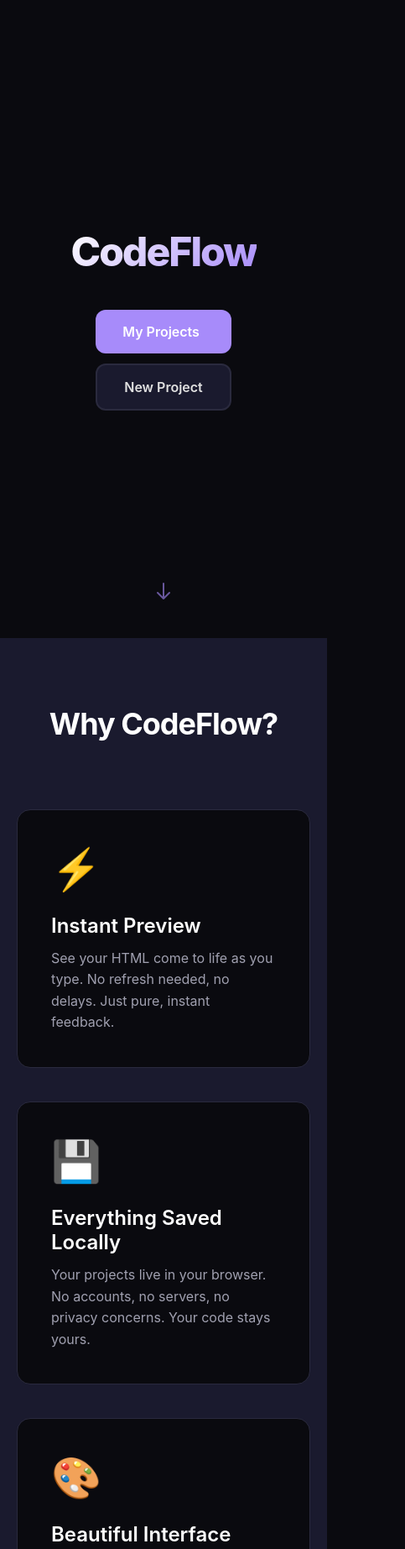
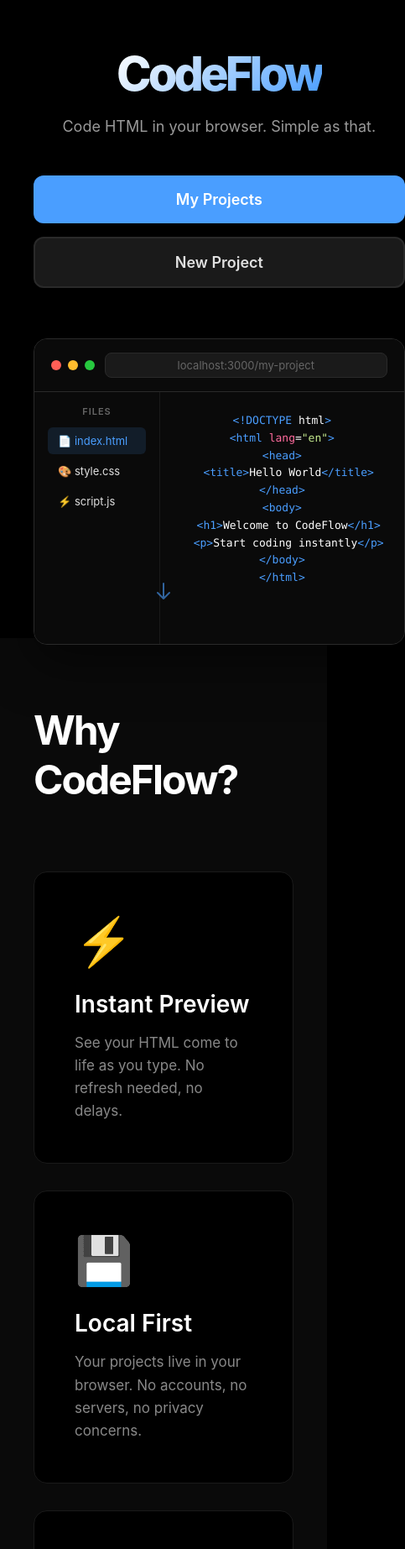
Before and after one commit to madebyliamm/CodeFlow, a plain HTML site: page index.html in a window 390 px wide. Shown: the top 1845 px of the page at 84% size, 483 px wide, since content can reach past the window. Drawn offline with Linux system fonts and the light colour scheme.

Commit message:
Refactor index.html for improved layout and styles

```diff
--- a/index.html
+++ b/index.html
@@ -13,7 +13,7 @@
 
         body {
             font-family: -apple-system, BlinkMacSystemFont, 'Segoe UI', Roboto, Oxygen, Ubuntu, Cantarell, sans-serif;
-            background: #0a0a0f;
+            background: #000000;
             color: #ffffff;
             overflow-x: hidden;
         }
@@ -21,45 +21,56 @@
         /* Hero Section */
         .hero {
             height: 90vh;
-            display: flex;
-            flex-direction: column;
+            display: grid;
+            grid-template-columns: 1fr 1fr;
             align-items: center;
-            justify-content: center;
-            gap: 40px;
+            padding: 0 80px;
+            gap: 80px;
             position: relative;
         }
 
+        .hero-content {
+            animation: slideInLeft 0.8s ease-out;
+        }
+
+        @keyframes slideInLeft {
+            from {
+                opacity: 0;
+                transform: translateX(-40px);
+            }
+            to {
+                opacity: 1;
+                transform: translateX(0);
+            }
+        }
+
         .logo {
-            font-size: 72px;
+            font-size: 120px;
             font-weight: 800;
-            letter-spacing: -2px;
-            background: linear-gradient(135deg, #ffffff 0%, #a78bfa 100%);
+            letter-spacing: -4px;
+            background: linear-gradient(135deg, #ffffff 0%, #4a9eff 100%);
             -webkit-background-clip: text;
             -webkit-text-fill-color: transparent;
             background-clip: text;
-            animation: fadeIn 0.8s ease-out;
+            margin-bottom: 24px;
+            line-height: 1;
         }
 
-        @keyframes fadeIn {
-            from {
-                opacity: 0;
-                transform: translateY(-20px);
-            }
-            to {
-                opacity: 1;
-                transform: translateY(0);
-            }
+        .tagline {
+            font-size: 24px;
+            color: #999;
+            margin-bottom: 48px;
+            font-weight: 400;
         }
 
         .hero-buttons {
             display: flex;
-            gap: 20px;
-            animation: fadeIn 0.8s ease-out 0.2s backwards;
+            gap: 16px;
         }
 
         .btn {
-            padding: 16px 32px;
-            font-size: 16px;
+            padding: 18px 36px;
+            font-size: 18px;
             font-weight: 600;
             border: none;
             border-radius: 12px;
@@ -70,208 +81,328 @@
         }
 
         .btn-primary {
-            background: #a78bfa;
+            background: #4a9eff;
             color: #ffffff;
         }
 
         .btn-primary:hover {
-            background: #b99dfb;
+            background: #5aafff;
             transform: translateY(-2px);
-            box-shadow: 0 8px 24px rgba(167, 139, 250, 0.3);
+            box-shadow: 0 12px 32px rgba(74, 158, 255, 0.4);
         }
 
         .btn-secondary {
-            background: #1a1a2e;
+            background: #1a1a1a;
             color: #e0e0e0;
-            border: 2px solid #2a2a3e;
+            border: 2px solid #2a2a2a;
         }
 
         .btn-secondary:hover {
-            background: #2a2a3e;
-            border-color: #a78bfa;
+            background: #2a2a2a;
+            border-color: #4a9eff;
             transform: translateY(-2px);
         }
+
+        /* Browser Mockup */
+        .browser-mockup {
+            perspective: 1000px;
+            animation: slideInRight 0.8s ease-out;
+        }
+
+        @keyframes slideInRight {
+            from {
+                opacity: 0;
+                transform: translateX(40px);
+            }
+            to {
+                opacity: 1;
+                transform: translateX(0);
+            }
+        }
+
+        .browser-window {
+            background: #0a0a0a;
+            border: 1px solid #2a2a2a;
+            border-radius: 16px;
+            overflow: hidden;
+            box-shadow: 0 20px 60px rgba(0, 0, 0, 0.5);
+            transition: transform 0.3s ease;
+            transform-style: preserve-3d;
+        }
+
+        .browser-header {
+            background: #0a0a0a;
+            padding: 16px 20px;
+            border-bottom: 1px solid #2a2a2a;
+            display: flex;
+            align-items: center;
+            gap: 12px;
+        }
+
+        .browser-dots {
+            display: flex;
+            gap: 8px;
+        }
+
+        .browser-dot {
+            width: 12px;
+            height: 12px;
+            border-radius: 50%;
+        }
+
+        .browser-dot.red { background: #ff5f56; }
+        .browser-dot.yellow { background: #ffbd2e; }
+        .browser-dot.green { background: #27c93f; }
+
+        .browser-url {
+            flex: 1;
+            background: #1a1a1a;
+            border: 1px solid #2a2a2a;
+            border-radius: 8px;
+            padding: 6px 12px;
+            font-size: 13px;
+            color: #666;
+        }
+
+        .browser-content {
+            display: flex;
+            height: 400px;
+        }
+
+        .browser-sidebar {
+            width: 200px;
+            background: #0a0a0a;
+            border-right: 1px solid #1a1a1a;
+            padding: 16px;
+        }
+
+        .sidebar-title {
+            font-size: 11px;
+            text-transform: uppercase;
+            letter-spacing: 1px;
+            color: #666;
+            margin-bottom: 12px;
+            font-weight: 600;
+        }
+
+        .file-item {
+            padding: 8px 12px;
+            margin: 4px 0;
+            border-radius: 6px;
+            font-size: 13px;
+            color: #e0e0e0;
+            display: flex;
+            align-items: center;
+            gap: 8px;
+            transition: background 0.2s;
+        }
+
+        .file-item.active {
+            background: #4a9eff20;
+            color: #4a9eff;
+        }
+
+        .browser-editor {
+            flex: 1;
+            background: #0a0a0a;
+            padding: 24px;
+            font-family: 'Monaco', 'Menlo', 'Consolas', monospace;
+            font-size: 13px;
+            line-height: 1.6;
+            overflow: hidden;
+        }
+
+        .code-line {
+            display: block;
+            white-space: pre;
+        }
+
+        .code-tag { color: #4a9eff; }
+        .code-attr { color: #ff6b9d; }
+        .code-string { color: #c3e88d; }
+        .code-comment { color: #666; }
 
         .scroll-indicator {
             position: absolute;
             bottom: 40px;
+            left: 50%;
+            transform: translateX(-50%);
             animation: bounce 2s infinite;
         }
 
         @keyframes bounce {
             0%, 20%, 50%, 80%, 100% {
-                transform: translateY(0);
+                transform: translateX(-50%) translateY(0);
             }
             40% {
-                transform: translateY(-10px);
+                transform: translateX(-50%) translateY(-10px);
             }
             60% {
-                transform: translateY(-5px);
+                transform: translateX(-50%) translateY(-5px);
             }
         }
 
         .scroll-indicator svg {
             width: 24px;
             height: 24px;
-            stroke: #a78bfa;
+            stroke: #4a9eff;
             opacity: 0.6;
         }
 
         /* Features Section */
         .features {
             min-height: 100vh;
-            background: #1a1a2e;
-            padding: 120px 40px;
+            background: #0a0a0a;
+            padding: 120px 80px;
         }
 
         .features-container {
-            max-width: 1200px;
+            max-width: 1400px;
             margin: 0 auto;
         }
 
         .section-title {
-            font-size: 48px;
+            font-size: 64px;
             font-weight: 700;
-            text-align: center;
             margin-bottom: 80px;
-            letter-spacing: -1px;
+            letter-spacing: -2px;
         }
 
         .features-grid {
             display: grid;
-            grid-template-columns: repeat(auto-fit, minmax(300px, 1fr));
-            gap: 40px;
-            margin-bottom: 80px;
+            grid-template-columns: repeat(3, 1fr);
+            gap: 32px;
+            margin-bottom: 100px;
         }
 
         .feature-card {
-            background: #0a0a0f;
-            border: 1px solid #2a2a3e;
+            background: #000000;
+            border: 1px solid #1a1a1a;
             border-radius: 16px;
-            padding: 40px;
+            padding: 48px;
             transition: all 0.3s ease;
         }
 
         .feature-card:hover {
             transform: translateY(-4px);
-            border-color: #a78bfa;
-            box-shadow: 0 8px 24px rgba(167, 139, 250, 0.2);
+            border-color: #4a9eff;
+            box-shadow: 0 12px 32px rgba(74, 158, 255, 0.15);
         }
 
         .feature-icon {
-            font-size: 48px;
+            font-size: 56px;
             margin-bottom: 24px;
         }
 
         .feature-title {
-            font-size: 24px;
+            font-size: 28px;
             font-weight: 600;
-            margin-bottom: 12px;
+            margin-bottom: 16px;
             color: #ffffff;
         }
 
         .feature-description {
-            font-size: 16px;
+            font-size: 17px;
             line-height: 1.6;
-            color: #a0a0b0;
+            color: #888;
         }
-
-        /* Editor Preview */
-        .editor-preview {
-            background: #0a0a0f;
-            border: 1px solid #2a2a3e;
-            border-radius: 16px;
-            overflow: hidden;
-            margin-bottom: 80px;
-        }
-
-        .preview-header {
-            background: #1a1a2e;
-            padding: 16px 24px;
-            border-bottom: 1px solid #2a2a3e;
-            display: flex;
-            align-items: center;
-            gap: 8px;
-        }
-
-        .preview-dot {
-            width: 12px;
-            height: 12px;
-            border-radius: 50%;
-            background: #2a2a3e;
-        }
-
-        .preview-dot.red { background: #ff6b6b; }
-        .preview-dot.yellow { background: #ffd93d; }
-        .preview-dot.green { background: #6bcf7f; }
-
-        .preview-body {
-            padding: 40px;
-            font-family: 'Monaco', 'Menlo', 'Consolas', monospace;
-            font-size: 14px;
-            line-height: 1.6;
-            color: #e0e0e0;
-        }
-
-        .code-line {
-            display: block;
-        }
-
-        .code-tag { color: #a78bfa; }
-        .code-attr { color: #ff6b9d; }
-        .code-string { color: #c3e88d; }
 
         /* CTA Section */
         .cta-section {
             text-align: center;
-            padding-bottom: 80px;
+            padding: 80px 0;
         }
 
         .cta-title {
-            font-size: 36px;
+            font-size: 48px;
             font-weight: 700;
-            margin-bottom: 24px;
+            margin-bottom: 32px;
+            letter-spacing: -1px;
         }
 
         /* Footer */
         .footer {
-            background: #0a0a0f;
-            border-top: 1px solid #2a2a3e;
+            background: #000000;
+            border-top: 1px solid #1a1a1a;
             padding: 40px;
             text-align: center;
         }
 
         .footer a {
-            color: #a78bfa;
+            color: #4a9eff;
             text-decoration: none;
             transition: color 0.3s ease;
         }
 
         .footer a:hover {
-            color: #b99dfb;
+            color: #5aafff;
         }
 
         /* Responsive */
+        @media (max-width: 1200px) {
+            .hero {
+                grid-template-columns: 1fr;
+                padding: 60px 40px;
+                gap: 60px;
+                text-align: center;
+            }
+
+            .hero-content {
+                display: flex;
+                flex-direction: column;
+                align-items: center;
+            }
+
+            .logo {
+                font-size: 80px;
+            }
+
+            .hero-buttons {
+                justify-content: center;
+            }
+
+            .browser-mockup {
+                max-width: 600px;
+                margin: 0 auto;
+            }
+
+            .features {
+                padding: 80px 40px;
+            }
+
+            .features-grid {
+                grid-template-columns: 1fr;
+            }
+
+            .section-title {
+                font-size: 48px;
+            }
+        }
+
         @media (max-width: 768px) {
             .logo {
-                font-size: 48px;
+                font-size: 56px;
+            }
+
+            .tagline {
+                font-size: 18px;
             }
 
             .hero-buttons {
                 flex-direction: column;
-                gap: 12px;
+                width: 100%;
             }
 
-            .section-title {
-                font-size: 36px;
+            .btn {
+                width: 100%;
             }
 
-            .features {
-                padding: 80px 20px;
+            .browser-content {
+                height: 300px;
             }
 
-            .features-grid {
-                grid-template-columns: 1fr;
+            .browser-sidebar {
+                width: 150px;
             }
         }
     </style>
@@ -279,11 +410,48 @@
 <body>
     <!-- Hero Section -->
     <section class="hero">
-        <h1 class="logo">CodeFlow</h1>
-        <div class="hero-buttons">
-            <a href="projects.html" class="btn btn-primary">My Projects</a>
-            <a href="editor.html" class="btn btn-secondary">New Project</a>
+        <div class="hero-content">
+            <h1 class="logo">CodeFlow</h1>
+            <p class="tagline">Code HTML in your browser. Simple as that.</p>
+            <div class="hero-buttons">
+                <a href="projects.html" class="btn btn-primary">My Projects</a>
+                <a href="editor.html" class="btn btn-secondary">New Project</a>
+            </div>
         </div>
+
+        <div class="browser-mockup">
+            <div class="browser-window" id="browserWindow">
+                <div class="browser-header">
+                    <div class="browser-dots">
+                        <div class="browser-dot red"></div>
+                        <div class="browser-dot yellow"></div>
+                        <div class="browser-dot green"></div>
+                    </div>
+                    <div class="browser-url">localhost:3000/my-project</div>
+                </div>
+                <div class="browser-content">
+                    <div class="browser-sidebar">
+                        <div class="sidebar-title">Files</div>
+                        <div class="file-item active">📄 index.html</div>
+                        <div class="file-item">🎨 style.css</div>
+                        <div class="file-item">⚡ script.js</div>
+                    </div>
+                    <div class="browser-editor">
+<span class="code-line"><span class="code-tag">&lt;!DOCTYPE</span> html<span class="code-tag">&gt;</span></span>
+<span class="code-line"><span class="code-tag">&lt;html</span> <span class="code-attr">lang</span>=<span class="code-string">"en"</span><span class="code-tag">&gt;</span></span>
+<span class="code-line"><span class="code-tag">&lt;head&gt;</span></span>
+<span class="code-line">  <span class="code-tag">&lt;title&gt;</span>Hello World<span class="code-tag">&lt;/title&gt;</span></span>
+<span class="code-line"><span class="code-tag">&lt;/head&gt;</span></span>
+<span class="code-line"><span class="code-tag">&lt;body&gt;</span></span>
+<span class="code-line">  <span class="code-tag">&lt;h1&gt;</span>Welcome to CodeFlow<span class="code-tag">&lt;/h1&gt;</span></span>
+<span class="code-line">  <span class="code-tag">&lt;p&gt;</span>Start coding instantly<span class="code-tag">&lt;/p&gt;</span></span>
+<span class="code-line"><span class="code-tag">&lt;/body&gt;</span></span>
+<span class="code-line"><span class="code-tag">&lt;/html&gt;</span></span>
+                    </div>
+                </div>
+            </div>
+        </div>
+
         <div class="scroll-indicator">
             <svg fill="none" stroke="currentColor" viewBox="0 0 24 24">
                 <path stroke-linecap="round" stroke-linejoin="round" stroke-width="2" d="M19 14l-7 7m0 0l-7-7m7 7V3"></path>
@@ -301,23 +469,15 @@
                     <div class="feature-icon">⚡</div>
                     <h3 class="feature-title">Instant Preview</h3>
                     <p class="feature-description">
-                        See your HTML come to life as you type. No refresh needed, no delays. Just pure, instant feedback.
+                        See your HTML come to life as you type. No refresh needed, no delays.
                     </p>
                 </div>
 
                 <div class="feature-card">
                     <div class="feature-icon">💾</div>
-                    <h3 class="feature-title">Everything Saved Locally</h3>
+                    <h3 class="feature-title">Local First</h3>
                     <p class="feature-description">
-                        Your projects live in your browser. No accounts, no servers, no privacy concerns. Your code stays yours.
-                    </p>
-                </div>
-
-                <div class="feature-card">
-                    <div class="feature-icon">🎨</div>
-                    <h3 class="feature-title">Beautiful Interface</h3>
-                    <p class="feature-description">
-                        Clean, distraction-free design that gets out of your way. Focus on what matters: your code.
+                        Your projects live in your browser. No accounts, no servers, no privacy concerns.
                     </p>
                 </div>
 
@@ -325,7 +485,7 @@
                     <div class="feature-icon">🚀</div>
                     <h3 class="feature-title">Smart Editor</h3>
                     <p class="feature-description">
-                        Auto-close tags, bracket matching, undo/redo, and keyboard shortcuts. All the essentials, none of the bloat.
+                        Auto-close tags, bracket matching, and keyboard shortcuts. All the essentials.
                     </p>
                 </div>
 
@@ -333,7 +493,7 @@
                     <div class="feature-icon">📦</div>
                     <h3 class="feature-title">Multi-File Projects</h3>
                     <p class="feature-description">
-                        Organize your HTML, CSS, and JavaScript files. Keep everything structured and clean.
+                        Organize HTML, CSS, and JavaScript files. Keep everything structured.
                     </p>
                 </div>
 
@@ -341,28 +501,16 @@
                     <div class="feature-icon">⚙️</div>
                     <h3 class="feature-title">Zero Setup</h3>
                     <p class="feature-description">
-                        No installation, no configuration, no tutorials. Just open and start coding. It's that simple.
+                        No installation, no configuration. Just open and start coding instantly.
                     </p>
                 </div>
-            </div>
 
-            <!-- Editor Preview -->
-            <div class="editor-preview">
-                <div class="preview-header">
-                    <div class="preview-dot red"></div>
-                    <div class="preview-dot yellow"></div>
-                    <div class="preview-dot green"></div>
-                </div>
-                <div class="preview-body">
-                    <span class="code-line"><span class="code-tag">&lt;!DOCTYPE</span> <span class="code-attr">html</span><span class="code-tag">&gt;</span></span>
-                    <span class="code-line"><span class="code-tag">&lt;html</span> <span class="code-attr">lang</span>=<span class="code-string">"en"</span><span class="code-tag">&gt;</span></span>
-                    <span class="code-line"><span class="code-tag">&lt;head&gt;</span></span>
-                    <span class="code-line">    <span class="code-tag">&lt;title&gt;</span>My Project<span class="code-tag">&lt;/title&gt;</span></span>
-                    <span class="code-line"><span class="code-tag">&lt;/head&gt;</span></span>
-                    <span class="code-line"><span class="code-tag">&lt;body&gt;</span></span>
-                    <span class="code-line">    <span class="code-tag">&lt;h1&gt;</span>Hello World<span class="code-tag">&lt;/h1&gt;</span></span>
-                    <span class="code-line"><span class="code-tag">&lt;/body&gt;</span></span>
-                    <span class="code-line"><span class="code-tag">&lt;/html&gt;</span></span>
+                <div class="feature-card">
+                    <div class="feature-icon">🎨</div>
+                    <h3 class="feature-title">Clean Interface</h3>
+                    <p class="feature-description">
+                        Distraction-free design that gets out of your way. Focus on your code.
+                    </p>
                 </div>
             </div>
 
@@ -378,5 +526,29 @@
     <footer class="footer">
         <p>Made by <a href="https://madebyliamm.github.io/MadeByLiam/" target="_blank">Liam</a></p>
     </footer>
+
+    <script>
+        // Browser window tilt effect on mouse move
+        const browserWindow = document.getElementById('browserWindow');
+        const browserMockup = document.querySelector('.browser-mockup');
+
+        browserMockup.addEventListener('mousemove', (e) => {
+            const rect = browserMockup.getBoundingClientRect();
+            const x = e.clientX - rect.left;
+            const y = e.clientY - rect.top;
+
+            const centerX = rect.width / 2;
+            const centerY = rect.height / 2;
+
+            const rotateX = (y - centerY) / 20;
+            const rotateY = (centerX - x) / 20;
+
+            browserWindow.style.transform = `rotateX(${rotateX}deg) rotateY(${rotateY}deg)`;
+        });
+
+        browserMockup.addEventListener('mouseleave', () => {
+            browserWindow.style.transform = 'rotateX(0deg) rotateY(0deg)';
+        });
+    </script>
 </body>
 </html>
```
